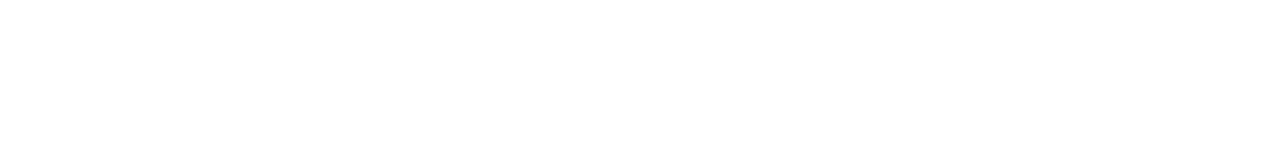
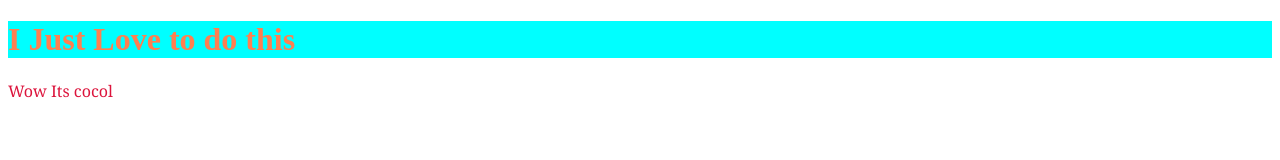
Before and after one commit to Rasel23085/2nd-repo, a plain HTML site: page index.html in a window 1280 px wide. Drawn offline with Linux system fonts and the light colour scheme.

Commit message:
css added

```diff
--- a/index.html
+++ b/index.html
@@ -5,8 +5,11 @@
     <meta http-equiv="X-UA-Compatible" content="IE=edge">
     <meta name="viewport" content="width=device-width, initial-scale=1.0">
     <title>My 2nd repo</title>
+    <link rel="stylesheet" href="style.css">
+
 </head>
 <body>
-
+    <h1>I Just Love to do this</h1>
+    <p>Wow Its cocol</p>
 </body>
 </html>
--- /dev/null
+++ b/style.css
@@ -0,0 +1,10 @@
+h1{
+
+    background-color: aqua;
+    color: coral;
+}
+p{
+
+    color: crimson;
+    font-family: Georgia, 'Times New Roman', Times, serif;
+}
```
